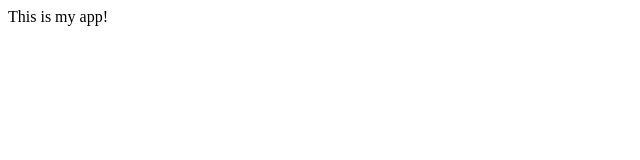
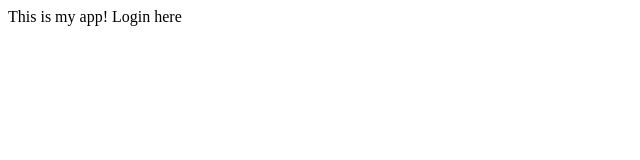
Before and after one commit to shubham2587/myappsample, a plain HTML site: page index.html in a window 1280 px wide. Shown: the full height of the page, 0-640 px from the left. Drawn offline with Linux system fonts and the light colour scheme.

Commit message:
login form

```diff
--- a/index.html
+++ b/index.html
@@ -6,5 +6,6 @@
   </head>
   <body>
     This is my app!
+    Login here
   </body>
 </html>
```
Also changed, not shown: login.html (added, +1 -0 lines), 1 other file.
